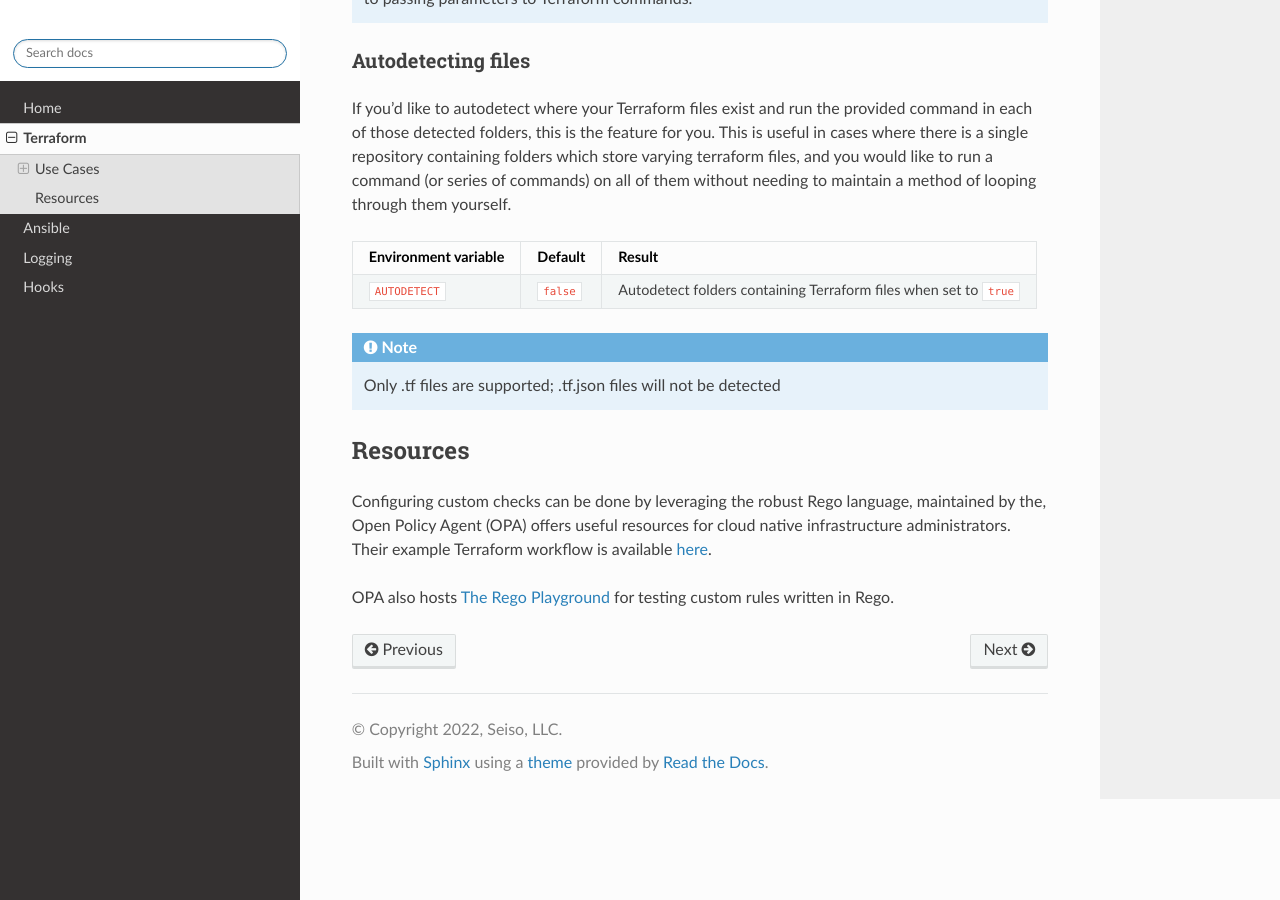
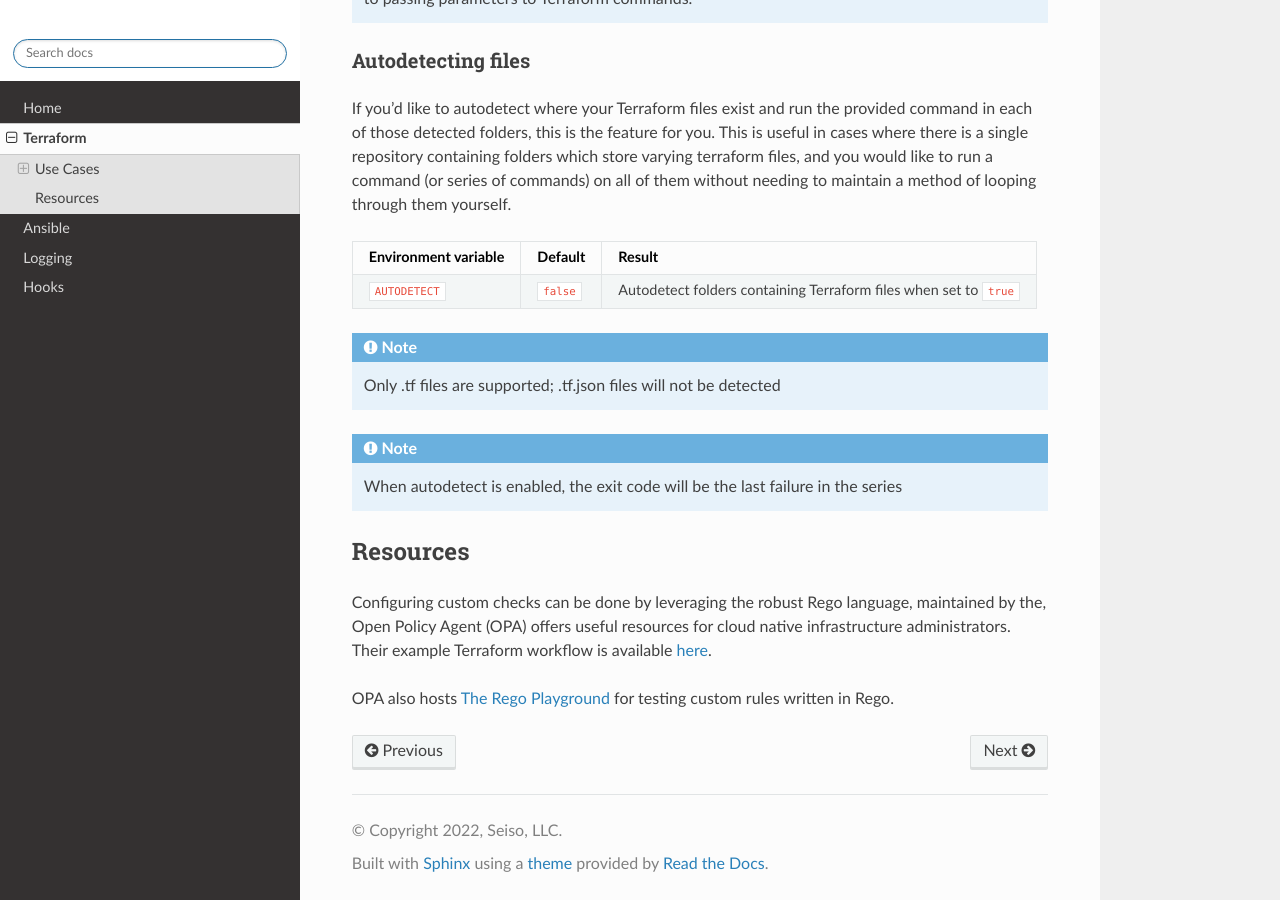
Before and after one commit to SeisoLLC/easy_infra, a Sphinx documentation site: the page built from docs/Terraform/index.rst, in a window 1280 px wide and 900 px high, scrolled down 2478 px. Built offline with Sphinx 7.4.7 and the Read the Docs theme 2.0.0, drawn with Linux system fonts in a browser that asks for light colours.

Commit message:
Update the docs

```diff
--- a/docs/Terraform/index.rst
+++ b/docs/Terraform/index.rst
@@ -136,6 +136,9 @@ command (or series of commands) on all of them without needing to maintain a met
 .. note::
     Only .tf files are supported; .tf.json files will not be detected
 
+.. note::
+    When autodetect is enabled, the exit code will be the last failure in the series
+
 
 Resources
 ---------
```
